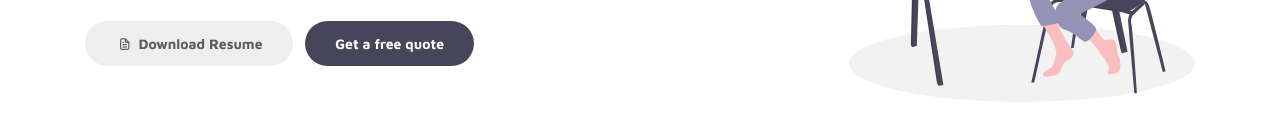
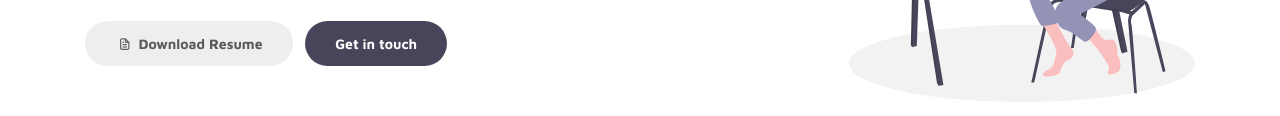
Before and after one commit to Jazjasmin/jasmin_protfolio_CV, a plain HTML site: page index.html in a window 1280 px wide. Shown: the part 416-532 px from the top of the page. Drawn offline with Linux system fonts and the light colour scheme.

Commit message:
Update index.html

```diff
--- a/index.html
+++ b/index.html
@@ -87,7 +87,7 @@ https://www.tooplate.com/view/2115-marvel
 
                         <div class="custom-btn-group mt-4">
                           <a href="#" class="btn mr-lg-2 custom-btn"><i class='uil uil-file-alt'></i> Download Resume</a>
-                          <a href="#contact" class="btn custom-btn custom-btn-bg custom-btn-link">Get a free quote</a>
+                          <a href="#contact" class="btn custom-btn custom-btn-bg custom-btn-link">Get in touch</a>
                         </div>
                     </div>
                 </div>
```
